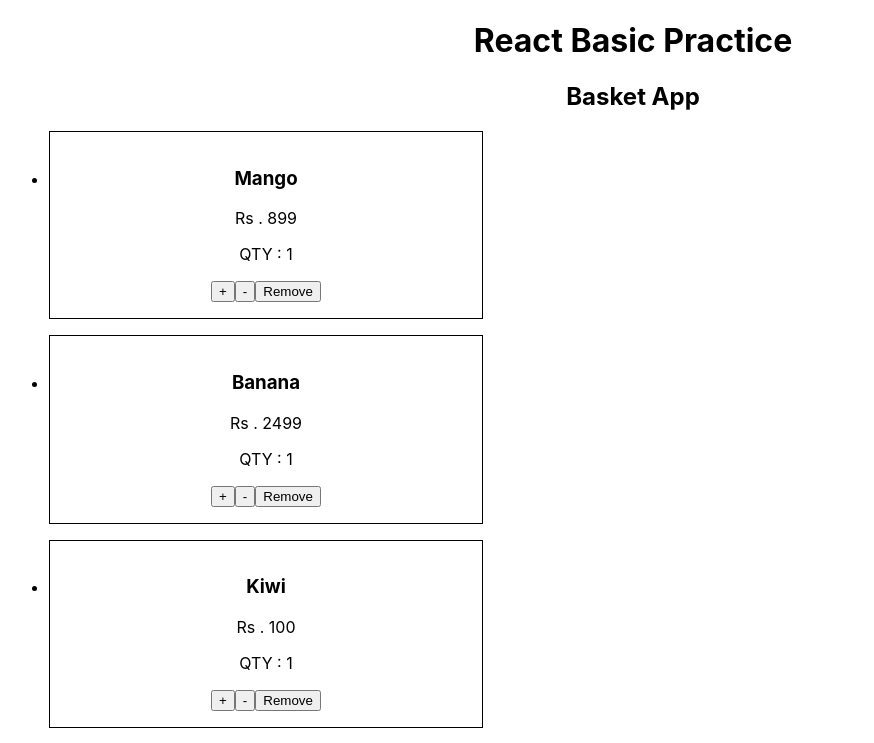
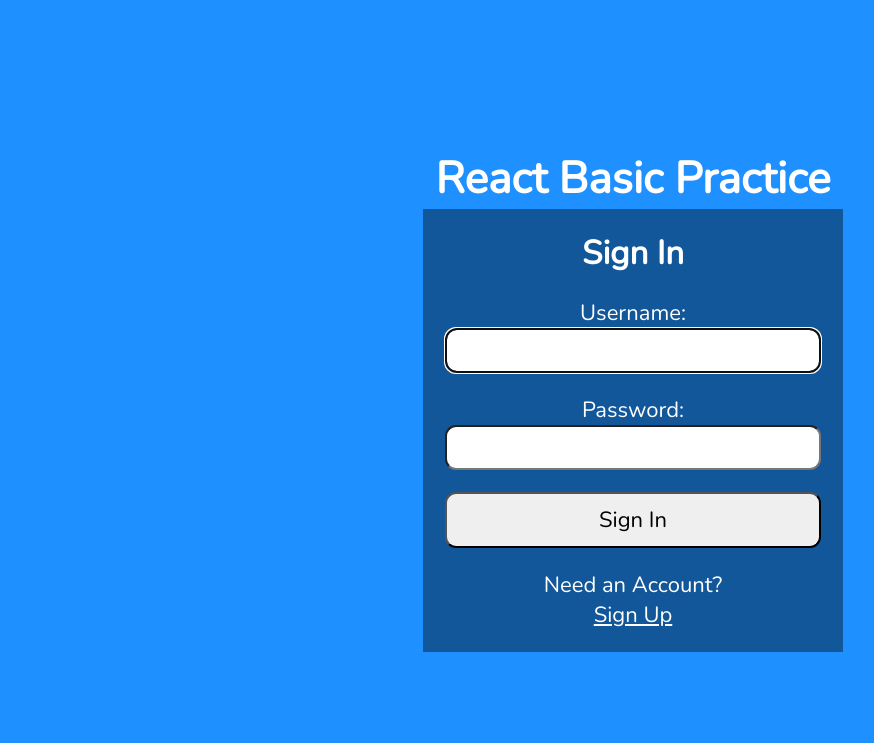
Before and after one commit to anshultamrakar/React_practice101, a React (Create React App) app in the folder react-practice-basics/: page / in a window 1280 px wide. Shown: the top 743 px of the page, without its empty margins (7-881 px from the left). Built offline with nearby package versions, Linux system fonts and the light colour scheme.

Commit message:
Refactor : Login Form

```diff
--- a/react-practice-basics/src/App.js
+++ b/react-practice-basics/src/App.js
@@ -11,7 +11,8 @@
 // import DesignerTool from './DesignerTool';
 // import AddToCart from './AddToCart';
 // import DarkMode from './DarkMode';
-import FruitBasket from './FruitBasket';
+// import FruitBasket from './FruitBasket';
+import Login from './Login';
 
 
 
@@ -25,7 +26,8 @@
     {/* <PasswordMatcher/> */}
     {/* <Counter/> */}
     {/* <WishList/> */}
-    <FruitBasket/>
+    {/* <FruitBasket/> */}
+    <Login/>
       {/* <CharacterCounter/> */}
     {/* <AlphanumPassword/> */}
     {/* <DisableSubmit/> */}
--- /dev/null
+++ b/react-practice-basics/src/Login.js
@@ -0,0 +1,78 @@
+import {useState, useEffect, useRef } from 'react'
+
+
+
+const Login = () => {
+    const userRef = useRef();
+    const errRef = useRef();
+    const [user , setUser] = useState("")
+    const [pwd , setPwd] = useState("")
+    const [errMsg, setErrMsg] = useState('');
+    const [success , setSuccess] = useState(false)
+
+    useEffect(() => {
+        userRef.current.focus();
+    },[])
+
+
+    useEffect(() => {
+        setErrMsg('')
+    },[user , pwd])
+
+
+    const handleSubmit = async(e) => {
+        e.preventDefault()
+
+        setSuccess(true)
+    }
+
+    return (
+        <>
+        {success ? (
+            <section>
+                <h1>You are logged in!</h1>
+                <br />
+                <p>
+                    <a href="#">Go to Home</a>
+                </p>
+            </section>
+        ) : (
+            <section>
+                <p ref={errRef} className={errMsg ? "errmsg" : "offscreen"} aria-live="assertive">{errMsg}</p>
+                <h1>Sign In</h1>
+                <form onSubmit={handleSubmit}>
+                    <label htmlFor="username">Username:</label>
+                    <input
+                        type="text"
+                        id="username"
+                        ref={userRef}
+                        autoComplete="off"
+                        onChange={(e) => setUser(e.target.value)}
+                        value={user}
+                        required
+                    />
+
+                    <label htmlFor="password">Password:</label>
+                    <input
+                        type="password"
+                        id="password"
+                        onChange={(e) => setPwd(e.target.value)}
+                        value={pwd}
+                        required
+                    />
+                    <button>Sign In</button>
+                </form>
+                <p>
+                    Need an Account?<br />
+                    <span className="line">
+                        {/*put router link here*/}
+                        <a href="#">Sign Up</a>
+                    </span>
+                </p>
+            </section>
+        )}
+    </>
+)
+}
+
+export default Login
--- a/react-practice-basics/src/index.css
+++ b/react-practice-basics/src/index.css
@@ -1,14 +1,114 @@
-body {
-  margin: 0;
-  font-family: -apple-system, BlinkMacSystemFont, 'Segoe UI', 'Roboto', 'Oxygen',
-    'Ubuntu', 'Cantarell', 'Fira Sans', 'Droid Sans', 'Helvetica Neue',
-    sans-serif;
-  -webkit-font-smoothing: antialiased;
-  -moz-osx-font-smoothing: grayscale;
+@import url('https://fonts.googleapis.com/css2?family=Nunito&display=swap');
 
+* {
+    margin: 0;
+    padding: 0;
+    box-sizing: border-box;
 }
 
-code {
-  font-family: source-code-pro, Menlo, Monaco, Consolas, 'Courier New',
-    monospace;
+html {
+    font-family: 'Nunito', sans-serif;
+    font-size: 22px;
+    color: #fff;
 }
+
+body {
+    min-height: 100vh;
+    background-color: dodgerblue;
+}
+
+.App {
+  display: flex;
+  flex-direction: column;
+  justify-content: center;
+  align-items: center;
+  min-height: 100vh;
+  padding: 1rem 0.5rem;
+}
+
+section {
+    width: 100%;
+    max-width: 420px;
+    min-height: 400px;
+    display: flex;
+    flex-direction: column;
+    justify-content: flex-start;
+    padding: 1rem;
+    background-color: rgba(0,0,0,0.4);
+}
+
+form {
+    display: flex;
+    flex-direction: column;
+    justify-content: space-evenly;
+    flex-grow: 1;
+    padding-bottom: 1rem;
+}
+
+a, a:visited {
+    color: #fff;
+}
+
+input[type="text"],
+input[type="password"],
+button,
+textarea {
+  font-family: 'Nunito', sans-serif;
+  font-size: 22px;
+  padding: 0.25rem;
+  border-radius: 0.5rem;
+}
+
+label,
+button {
+  margin-top: 1rem;
+}
+
+button {
+  padding: 0.5rem;
+}
+
+.instructions {
+    font-size: 0.75rem;
+    border-radius: 0.5rem;
+    background: #000;
+    color: #fff;
+    padding: 0.25rem;
+    position: relative;
+    bottom: -10px;
+}
+
+.instructions > svg {
+    margin-right: 0.25rem;
+}
+
+.offscreen {
+    position: absolute;
+    left: -9999px;
+}
+
+.hide {
+    display: none;
+}
+
+.valid {
+    color: limegreen;
+    margin-left: 0.25rem;
+}
+
+.invalid {
+    color: red;
+    margin-left: 0.25rem;
+}
+
+.errmsg {
+    background-color: lightpink;
+    color: firebrick;
+    font-weight: bold;
+    padding: 0.5rem;
+    margin-bottom: 0.5rem;
+}
+
+.line {
+    display: inline-block;
+}
```
